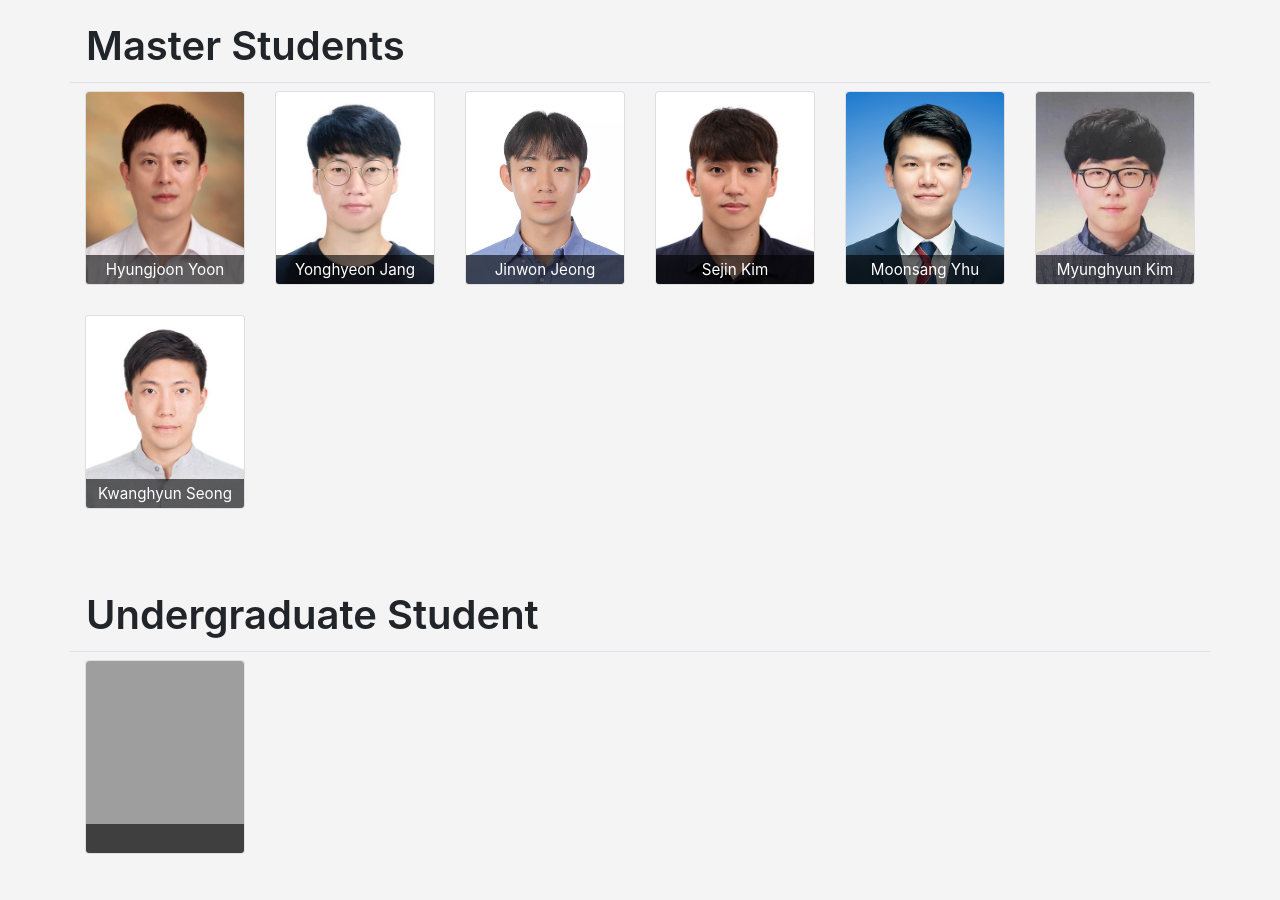
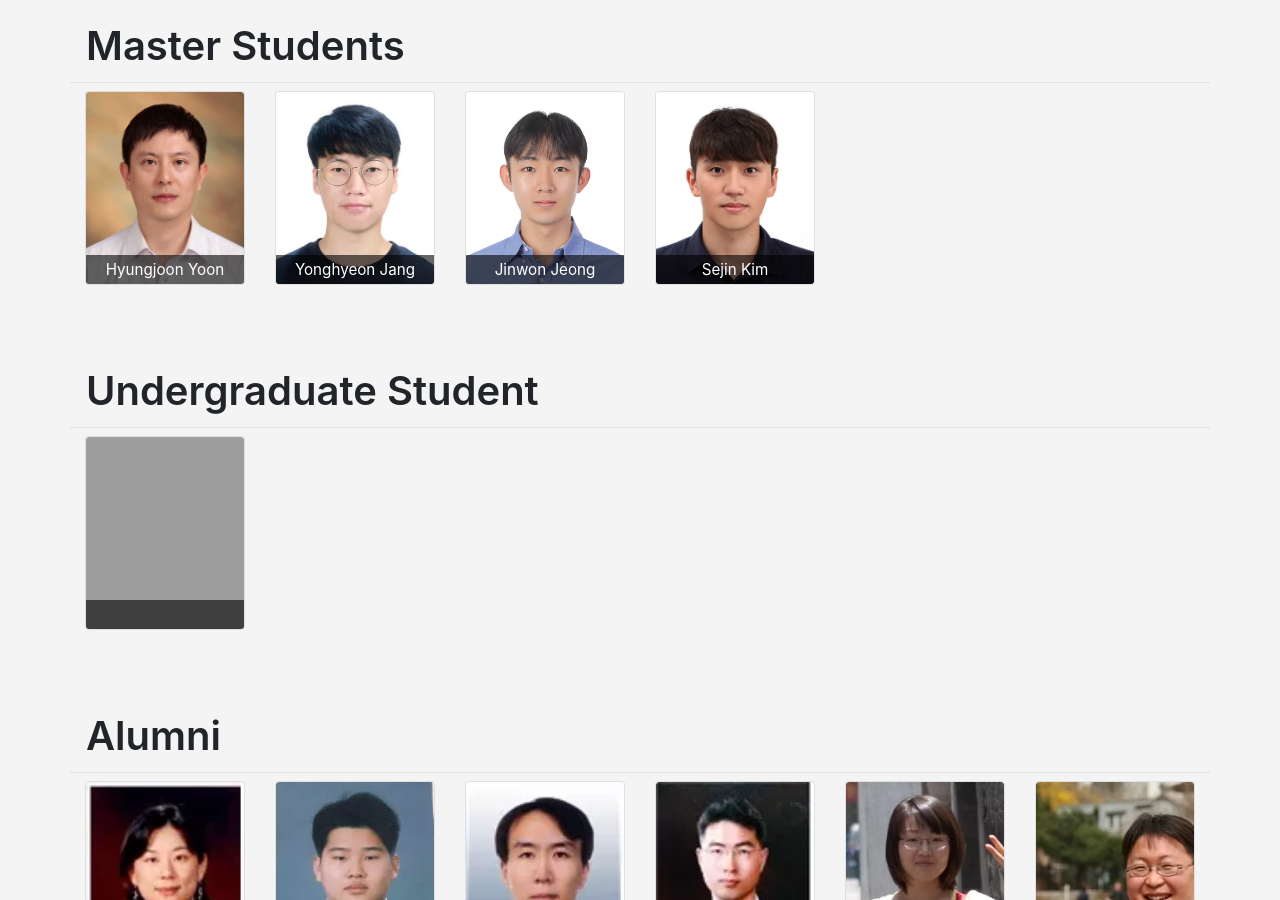
Before and after one commit to KU-Cloud/ku-cloud.github.io, a Jekyll site: the page built from members.html, in a window 1280 px wide and 900 px high, scrolled down 547 px. Built offline with Jekyll 4.4.1, drawn with Linux system fonts in a browser that asks for light colours; grey boxes are pictures that could not be loaded.

Commit message:
Revert "update members and images"
This reverts commit 9aa1a289ba4177c051c9b33affe3ba4d71cd7808.

```diff
--- a/_data/members.yaml
+++ b/_data/members.yaml
@@ -36,12 +36,6 @@ master:
     mail: jin4812@korea.ac.kr
   - name: Sejin Kim
     mail: sejjj120@korea.ac.kr
-  - name: Moonsang Yhu
-    mail: anstkd07@gmail.com
-  - name: Myunghyun Kim
-    mail: freckie@frec.kr
-  - name: Kwanghyun Seong
-    mail: bonghwang16@naver.com
 
 intern:
   - name:
```
Also changed, not shown: assets/images/members/Kwanghyun Seong.webp (deleted), assets/images/members/Moonsang Yhu.webp (deleted), assets/images/members/Myunghyun Kim.webp (deleted).
